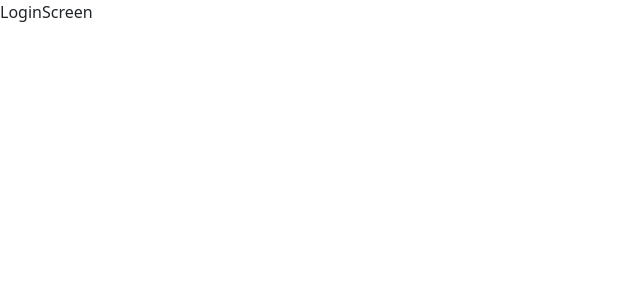
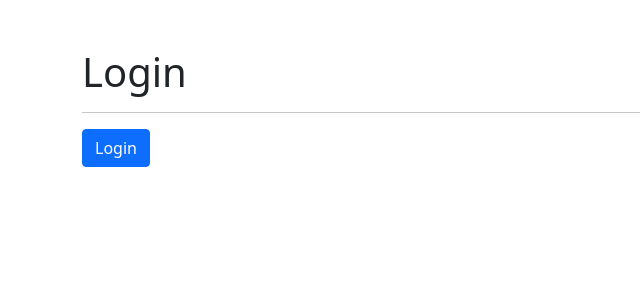
Before and after one commit to gugohh/ToDoApp, a React (Create React App) app: page /login in a window 1280 px wide. Shown: the top 300 px of the page, without its empty margins (0-640 px from the left). Built offline with nearby package versions, Linux system fonts and the light colour scheme.

Commit message:
playing with useNavigate

```diff
--- a/src/components/login/LoginScreen.js
+++ b/src/components/login/LoginScreen.js
@@ -1,9 +1,28 @@
-import React from 'react'
+import React from "react";
+import { useNavigate } from "react-router-dom";
 
 const LoginScreen = () => {
+
+  const navigate = useNavigate();
+
+  const handleLogin = () => {
+    navigate ('/marvel', {
+      replace:true
+    })
+  };
   return (
-    <div>LoginScreen</div>
-  )
-}
+    <div className="container mt-5">
+      <h1>Login</h1>
+      <hr />
 
-export default LoginScreen
+      <button
+      onClick={handleLogin}
+      className="btn btn-primary"
+      >
+        Login
+      </button>
+    </div>
+  );
+};
+
+export default LoginScreen;
--- a/src/components/nav/NavBar.js
+++ b/src/components/nav/NavBar.js
@@ -1,9 +1,12 @@
 import React from "react";
-import { Link, NavLink } from "react-router-dom";
+import { Link, NavLink, useNavigate } from "react-router-dom";
 
 const NavBar = () => {
+  const navigate = useNavigate()
   const handleLogout = () => {
-    console.log("logout");
+      navigate('/login',{
+        replace:true
+      })
   };
   return (
     <nav className="navbar navbar-expand-sm navbar-dark bg-dark">
```
